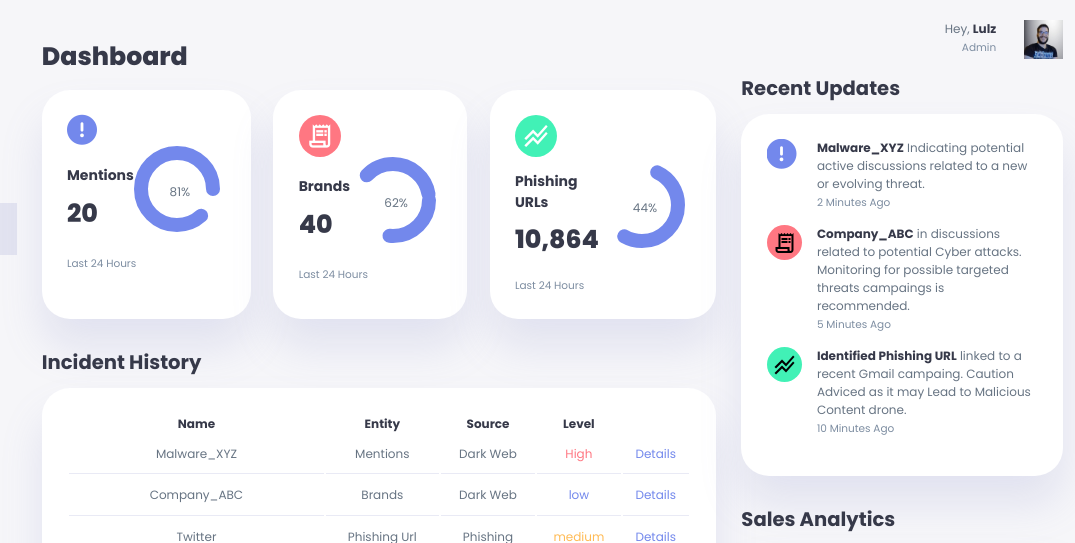
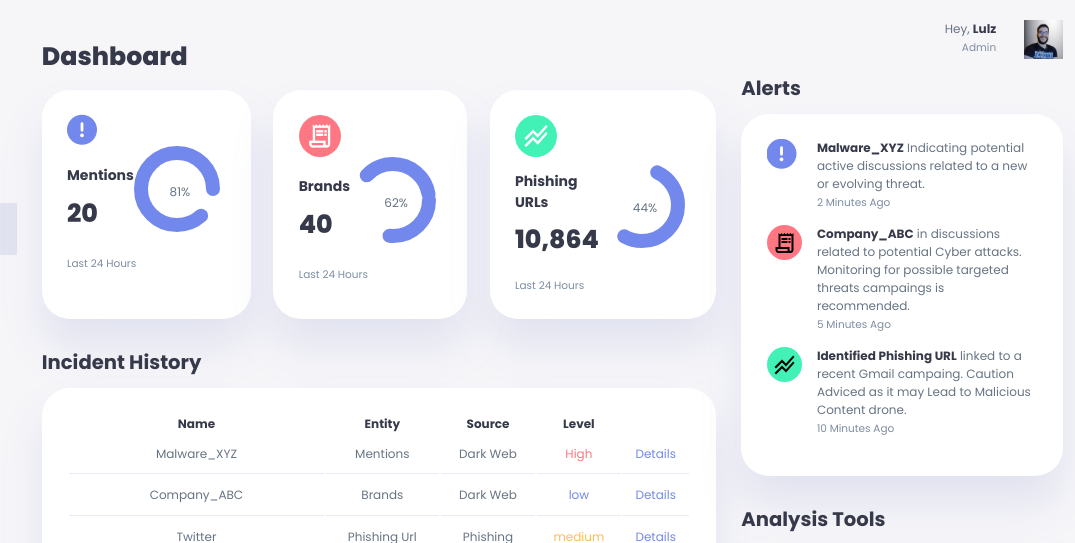
Before and after one commit to Godhex10/Dashboard2, a plain HTML site: page index.html in a window 1280 px wide. Shown: the top 543 px of the page, 205-1280 px from the left. Drawn offline with Linux system fonts and the light colour scheme.

Commit message:
Add files via upload

```diff
--- a/index.html
+++ b/index.html
@@ -216,7 +216,7 @@
 
         <!-- =================== START OF RECENT UPDATES =================== -->
         <div class="recent-updates">
-          <h2>Recent Updates</h2>
+          <h2>Alerts</h2>
           <div class="updates">
             <div class="update">
               <div class="profile-photo">
@@ -262,7 +262,7 @@
 
         <!-- =================== START OF  SALES ANALYTICS =================== -->
         <div class="sales-analytics">
-          <h2>Sales Analytics</h2>
+          <h2>Analysis Tools</h2>
           <!-- =================== START OF ITEM =================== -->
           <div class="item online">
             <div class="icon">
```
